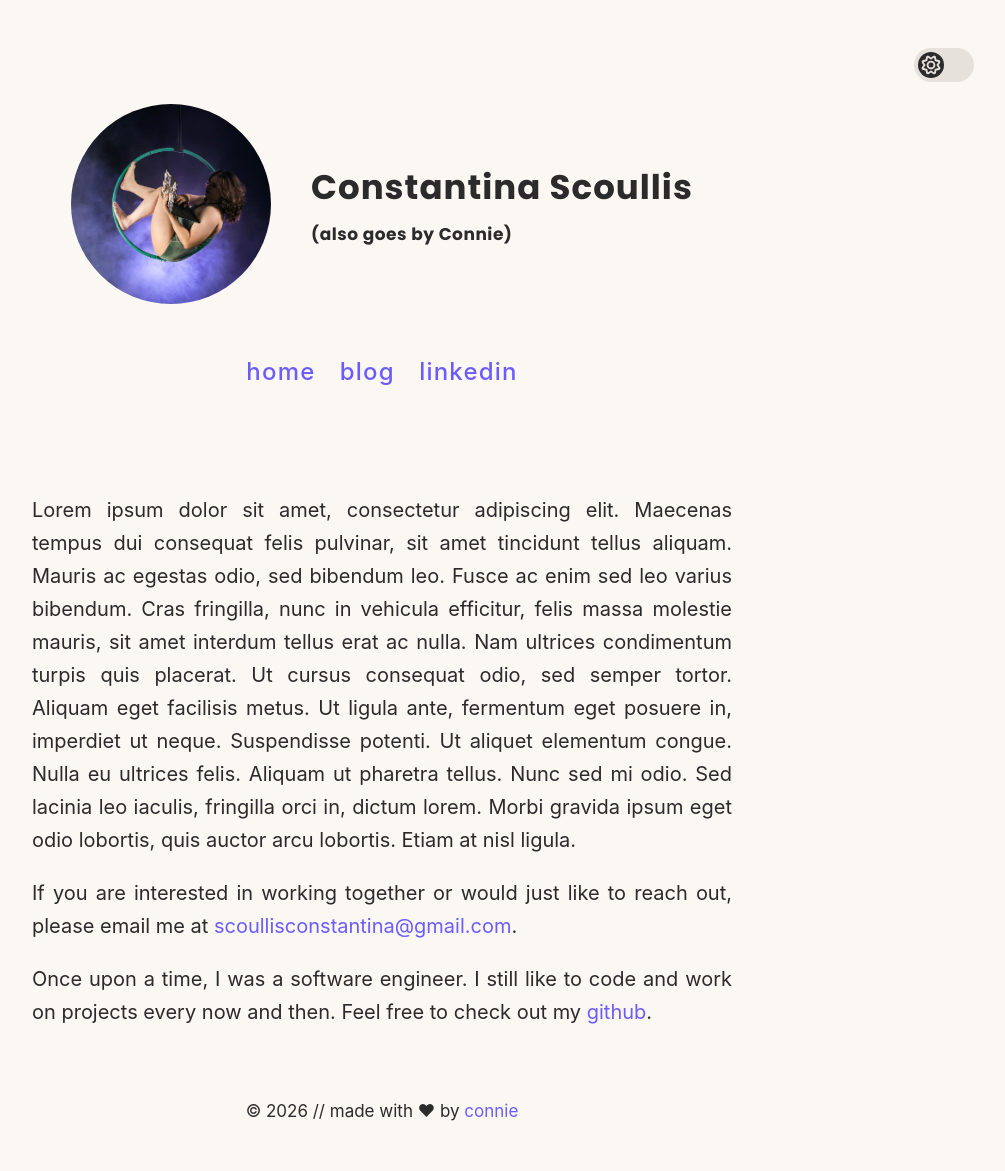
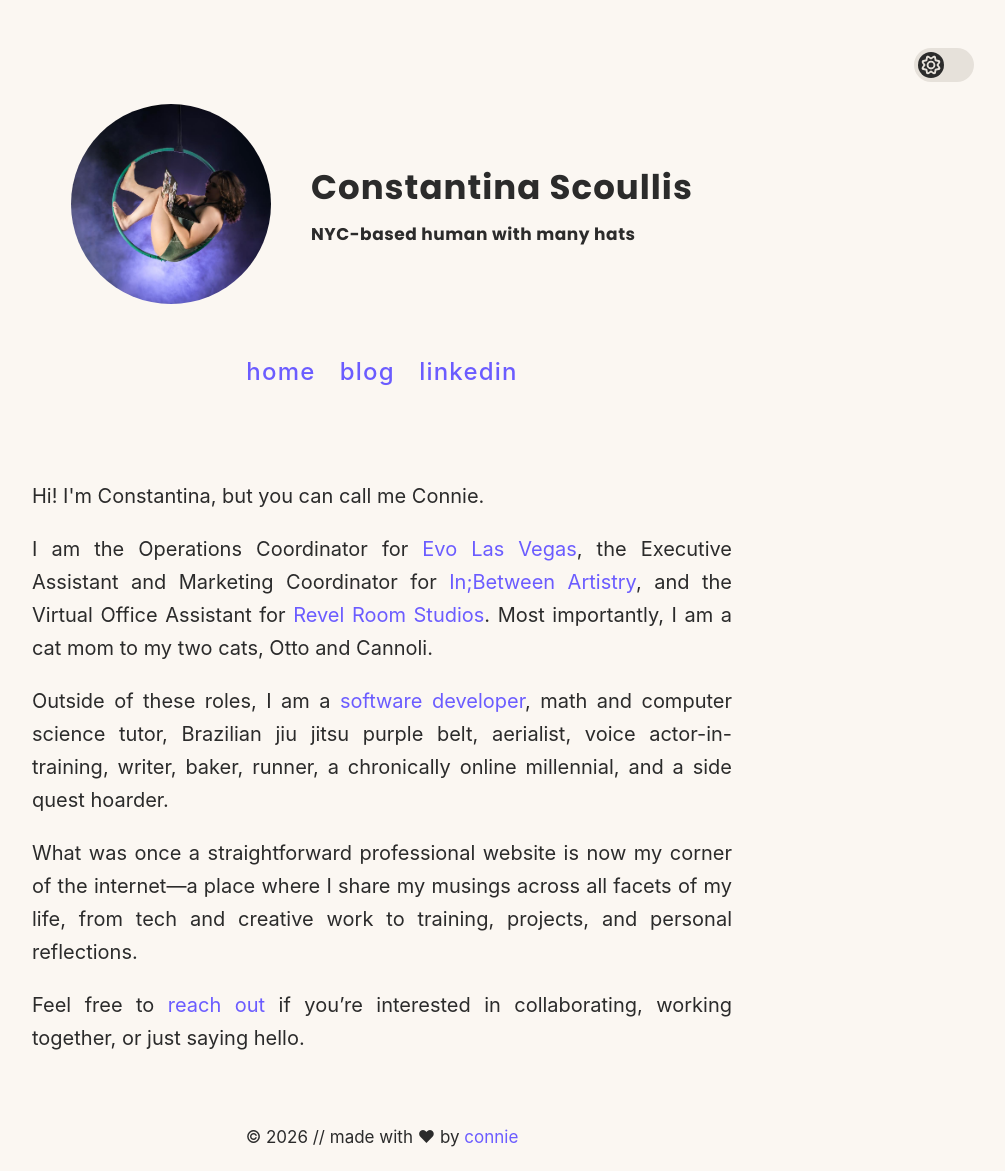
Before and after one commit to constantina-js/website-qa, a Jekyll site: the page built from index.html, in a window 1280 px wide. Shown: the whole page, without its empty margins (258-1263 px from the left). Built offline with Jekyll 4.4.1, drawn with Linux system fonts in a browser that asks for light colours; some web fonts are replaced.

Commit message:
added about me text

```diff
--- a/_includes/header.html
+++ b/_includes/header.html
@@ -16,7 +16,7 @@
 
             <div id="header-text">
                 <h1>Constantina Scoullis</h1>
-                <h4>(also goes by Connie)</h4>
+                <h4>NYC-based human with many hats</h4>
             </div>
 
         </div>
--- a/_layouts/home.html
+++ b/_layouts/home.html
@@ -28,17 +28,22 @@
             <section id="about-me">
 
                 <p>
-                    Lorem ipsum dolor sit amet, consectetur adipiscing elit. Maecenas tempus dui consequat felis pulvinar, sit amet tincidunt tellus aliquam. Mauris ac egestas odio, sed bibendum leo. Fusce ac enim sed leo varius bibendum. Cras fringilla, nunc in vehicula efficitur, felis massa molestie mauris, sit amet interdum tellus erat ac nulla. Nam ultrices condimentum turpis quis placerat. Ut cursus consequat odio, sed semper tortor. Aliquam eget facilisis metus. Ut ligula ante, fermentum eget posuere in, imperdiet ut neque. Suspendisse potenti. Ut aliquet elementum congue. Nulla eu ultrices felis. Aliquam ut pharetra tellus. Nunc sed mi odio. Sed lacinia leo iaculis, fringilla orci in, dictum lorem. Morbi gravida ipsum eget odio lobortis, quis auctor arcu lobortis. Etiam at nisl ligula.
+                    Hi! I'm Constantina, but you can call me Connie.
                 </p>
 
                 <p>
-                    If you are interested in working together or would just like to reach out, please email me at <a href="@mailto:scoullisconstantina@gmail.com">scoullisconstantina@gmail.com</a>.
+                    I am the Operations Coordinator for <a href="">Evo Las Vegas</a>, the Executive Assistant and Marketing Coordinator for <a href="https://www.inbetweenartistry.org/">In;Between Artistry</a>, and the Virtual Office Assistant for <a href="https://www.revelroomstudios.com/">Revel Room Studios</a>. Most importantly, I am a cat mom to my two cats, Otto and Cannoli.
                 </p>
 
                 <p>
-                    Once upon a time, I was a software engineer. I still like to code and work on projects every now and then. Feel free to check out my <a href="https://github.com/constantina-js">github</a>.
+                    Outside of these roles, I am a <a href="https://github.com/constantina-js">software developer</a>, math and computer science tutor, Brazilian jiu jitsu purple belt, aerialist, voice actor-in-training, writer, baker, runner, a chronically online millennial, and a side quest hoarder.
                 </p>
 
+                <p>
+                    What was once a straightforward professional website is now my corner of the internet—a place where I share my musings across all facets of my life, from tech and creative work to training, projects, and personal reflections.
+                </p>
+
+                <p>Feel free to <a href="mailto:scoullisconstantina@gmail.com">reach out</a> if you’re interested in collaborating, working together, or just saying hello.</p>
 
             </section>
 
--- a/assets/css/index.css
+++ b/assets/css/index.css
@@ -278,6 +278,10 @@
   align-items: center;
 }
 
+#about-me {
+  margin-top: 5rem;
+}
+
 .tag-heading {
   margin: 5rem auto;
 }
@@ -287,7 +291,7 @@
   margin: 0 auto;
 }
 
-#about-me p, #contact-info p, .blog-post p {
+#about-me p, .blog-post p {
   font-size: 20px;
   text-align: justify;
 }
@@ -354,7 +358,7 @@
   .body-container, .blog-container {
     width: 95%;
     padding: 1rem;
-    margin-top: 0;
+    margin-top: 2rem;
   }
 
   #about-me {
@@ -362,8 +366,8 @@
   }
 
   .blog-card-container {
-    padding: 2em;
-    margin-top: 50px;
+    padding: 0rem 2rem 2rem 2rem;
+    margin-top: 0;
     text-align: justify;
   }
 
@@ -387,10 +391,14 @@
     margin: 0;
   }
 
-  .menu ul li, .blog-nav ul li {
+  .menu ul li, .blog-nav ul li{
     list-style-type: none;
     display: block;
     font-size: 24px;
+  }
+
+  .blog-nav ul li {
+    line-height: 36px;
   }
 
   .header-section #propic-area {
--- a/contact/index.html
+++ /dev/null
@@ -1,5 +0,0 @@
----
-title: Contact | Constantina "Connie" Scoullis
-layout: contact
-permalink: /contact/
----
```
